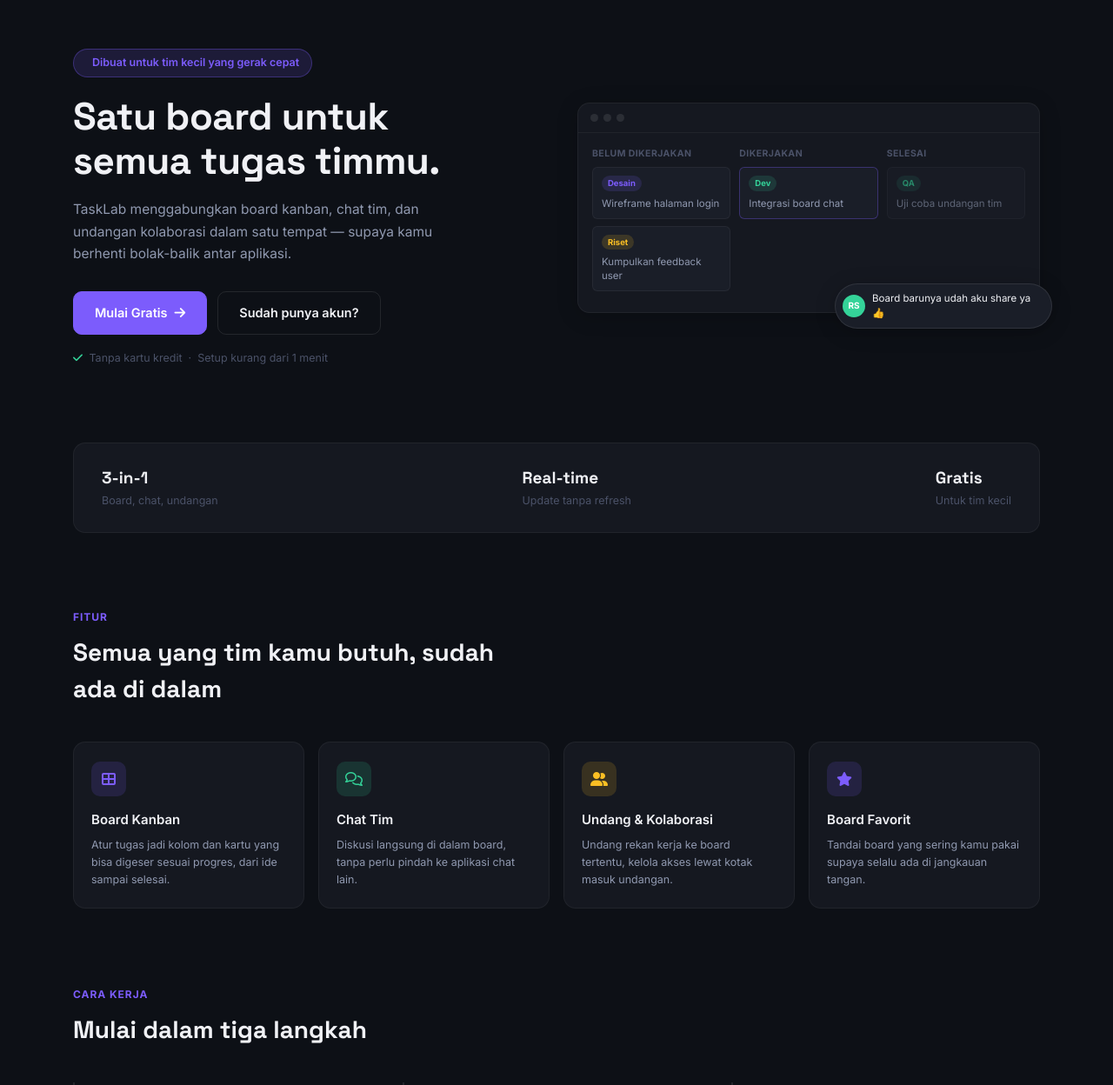
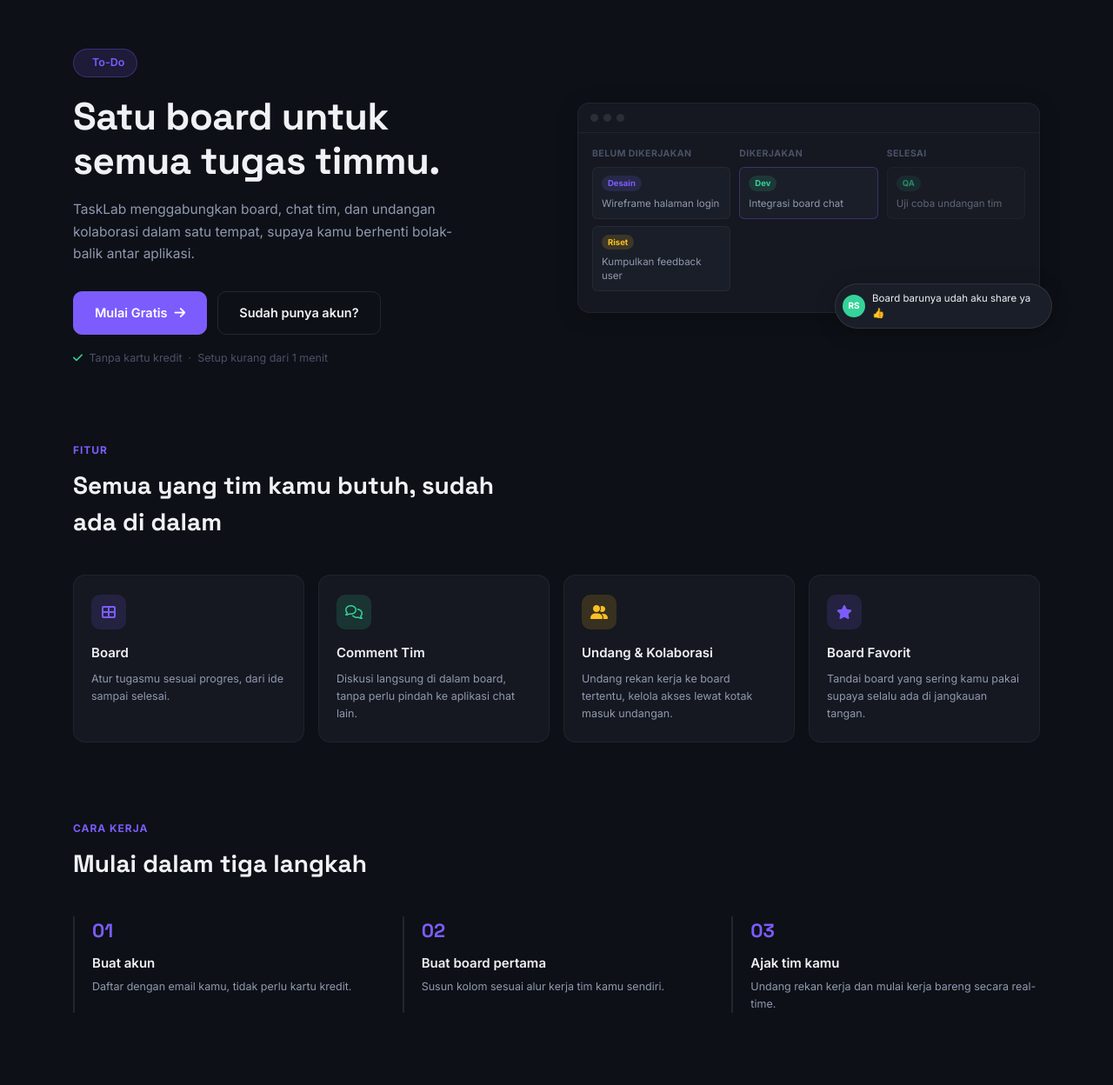
Before and after one commit to DivadanAr/TaskLab, a PHP site: page / in a window 1280 px wide. Shown: the part 76-1324 px from the top of the page at 87% size. Run offline with PHP 8.4, Linux system fonts and the light colour scheme; data that the repository does not hold is empty.

Commit message:
update landing page

```diff
--- a/index.php
+++ b/index.php
@@ -40,14 +40,13 @@ $env = parse_ini_file('.env');
 
     <main>
 
-        <!-- ================= HERO ================= -->
         <section class="lp-hero">
             <div class="lp-hero-copy">
-                <span class="lp-eyebrow"><i class="fa-solid fa-sparkles"></i> Dibuat untuk tim kecil yang gerak cepat</span>
+                <span class="lp-eyebrow"><i class="fa-solid fa-sparkles"></i> To-Do</span>
                 <h1>Satu board untuk<br>semua tugas timmu.</h1>
                 <p class="lp-hero-sub">
-                    TaskLab menggabungkan board kanban, chat tim, dan undangan kolaborasi
-                    dalam satu tempat — supaya kamu berhenti bolak-balik antar aplikasi.
+                    TaskLab menggabungkan board, chat tim, dan undangan kolaborasi
+                    dalam satu tempat, supaya kamu berhenti bolak-balik antar aplikasi.
                 </p>
                 <div class="lp-hero-actions">
                     <a href="register.php" class="lp-btn lp-btn-primary lp-btn-lg">
@@ -88,14 +87,13 @@ $env = parse_ini_file('.env');
             </div>
         </section>
 
-        <!-- ================= LOGOS / TRUST (ringkas) ================= -->
+        <!-- ================= LOGOS / TRUST (ringkas) =================
         <section class="lp-stats">
             <div class="lp-stat"><strong>3-in-1</strong><span>Board, chat, undangan</span></div>
             <div class="lp-stat"><strong>Real-time</strong><span>Update tanpa refresh</span></div>
             <div class="lp-stat"><strong>Gratis</strong><span>Untuk tim kecil</span></div>
         </section>
-
-        <!-- ================= FITUR ================= -->
+ -->
         <section class="lp-features" id="fitur">
             <p class="lp-section-eyebrow">Fitur</p>
             <h2 class="lp-section-title">Semua yang tim kamu butuh, sudah ada di dalam</h2>
@@ -103,12 +101,12 @@ $env = parse_ini_file('.env');
             <div class="lp-feature-grid">
                 <div class="lp-feature-card">
                     <div class="lp-feature-icon lp-feature-icon-purple"><i class="fa-solid fa-table-cells-large"></i></div>
-                    <h3>Board Kanban</h3>
-                    <p>Atur tugas jadi kolom dan kartu yang bisa digeser sesuai progres, dari ide sampai selesai.</p>
+                    <h3>Board</h3>
+                    <p>Atur tugasmu sesuai progres, dari ide sampai selesai.</p>
                 </div>
                 <div class="lp-feature-card">
                     <div class="lp-feature-icon lp-feature-icon-green"><i class="fa-regular fa-comments"></i></div>
-                    <h3>Chat Tim</h3>
+                    <h3>Comment Tim</h3>
                     <p>Diskusi langsung di dalam board, tanpa perlu pindah ke aplikasi chat lain.</p>
                 </div>
                 <div class="lp-feature-card">
@@ -124,7 +122,6 @@ $env = parse_ini_file('.env');
             </div>
         </section>
 
-        <!-- ================= CARA KERJA ================= -->
         <section class="lp-steps" id="alur">
             <p class="lp-section-eyebrow">Cara Kerja</p>
             <h2 class="lp-section-title">Mulai dalam tiga langkah</h2>
@@ -148,7 +145,6 @@ $env = parse_ini_file('.env');
             </div>
         </section>
 
-        <!-- ================= CTA ================= -->
         <section class="lp-cta">
             <h2>Siap merapikan alur kerja timmu?</h2>
             <p>Gratis untuk mulai, tidak perlu setup rumit.</p>
```
